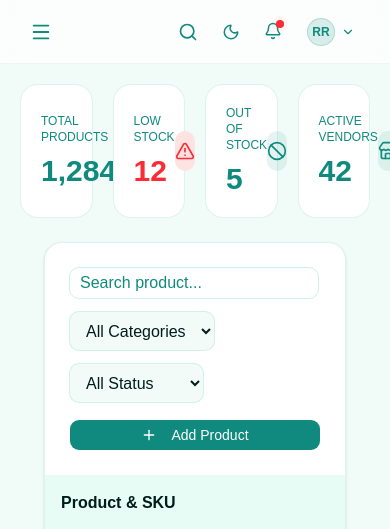
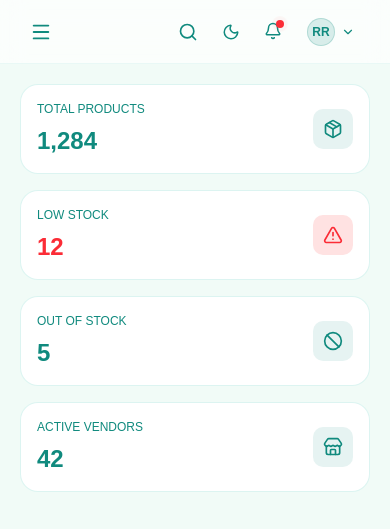
Before and after one commit to ranajitchandra/local_saas, a React (Vite) app: page /dashboard/inventory in a window 390 px wide. Shown: the top 529 px of the page. Built offline with nearby package versions, Linux system fonts and the light colour scheme.

Commit message:
implement deshboard inventory

```diff
--- a/src/pages/Dashboard/Inventory/InventoryList.tsx
+++ b/src/pages/Dashboard/Inventory/InventoryList.tsx
@@ -132,7 +132,7 @@ export default function InventoryList() {
     };
 
     return (
-        <div className="quickmart-theme p-6">
+        <div className="quickmart-theme">
             <div className="overflow-hidden rounded-2xl border bg-card shadow-sm">
 
                 {/* Filters */}
--- a/src/pages/Dashboard/Inventory/InventoryPage.tsx
+++ b/src/pages/Dashboard/Inventory/InventoryPage.tsx
@@ -6,8 +6,8 @@ export default function InventoryPage() {
 
 
     return (
-        <div>
-            <div className="grid grid-cols-4 gap-5">
+        <div className="space-y-10">
+            <div className="grid grid-cols-1 md:grid-cols-2 lg:grid-cols-4 gap-4 md:gap-5">
                 <ProductStats
                     title="Total Products"
                     value="1,284"
--- a/src/pages/Dashboard/Inventory/ProductStats.tsx
+++ b/src/pages/Dashboard/Inventory/ProductStats.tsx
@@ -8,13 +8,13 @@ type Props = {
 
 export default function ProductStats({ title, value, icon: Icon }: Props) {
     return (
-        <div className=" bg-card border rounded-2xl p-5 flex items-center justify-between" >
+        <div className=" bg-card border rounded-2xl p-4 md:p-5 flex items-center justify-between" >
             <div>
                 <p className="text-xs uppercase text-muted-foreground mb-2">
                     {title}
                 </p>
 
-                <h3 className={`text-3xl font-semibold ${title === "Low Stock" ? "text-red-500" : "text-muted-foreground"}`}>
+                <h3 className={`text-2xl md:text-3xl font-semibold ${title === "Low Stock" ? "text-red-500" : "text-muted-foreground"}`}>
                     {value}
                 </h3>
 
```
